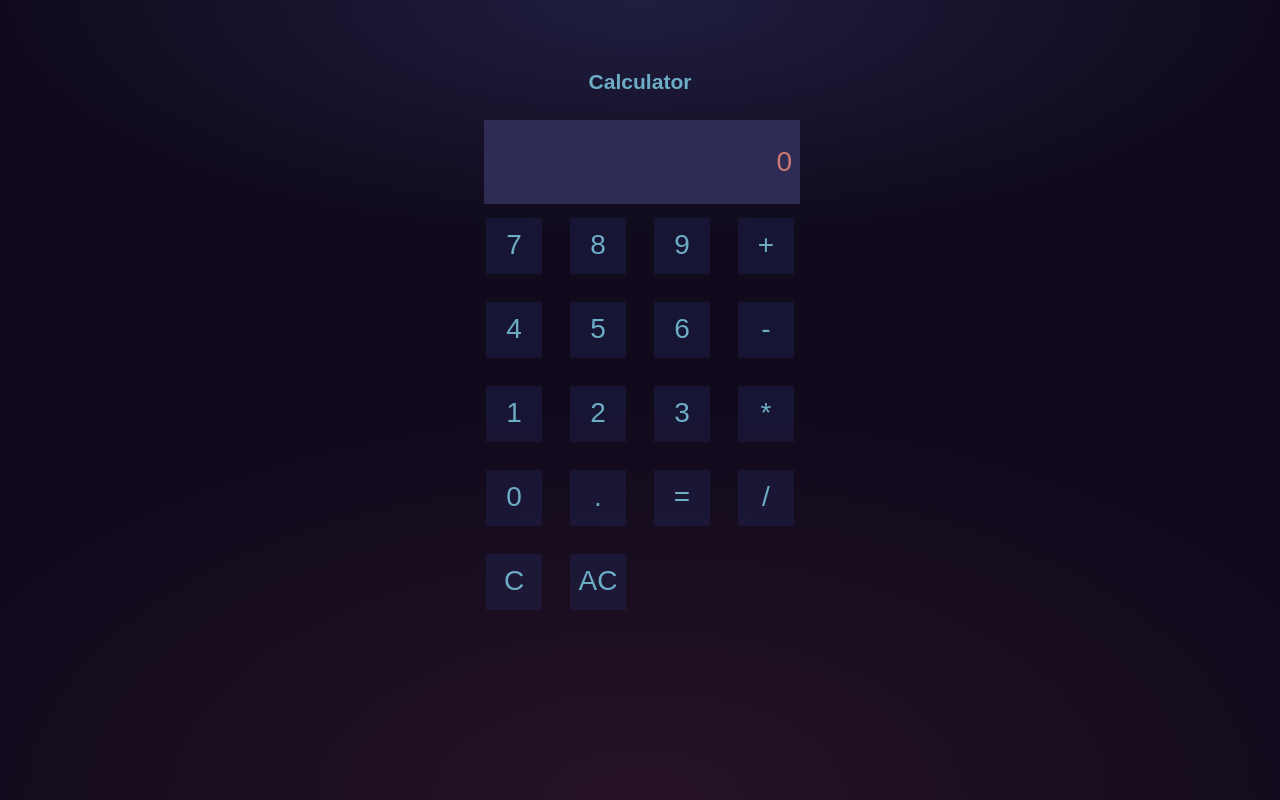
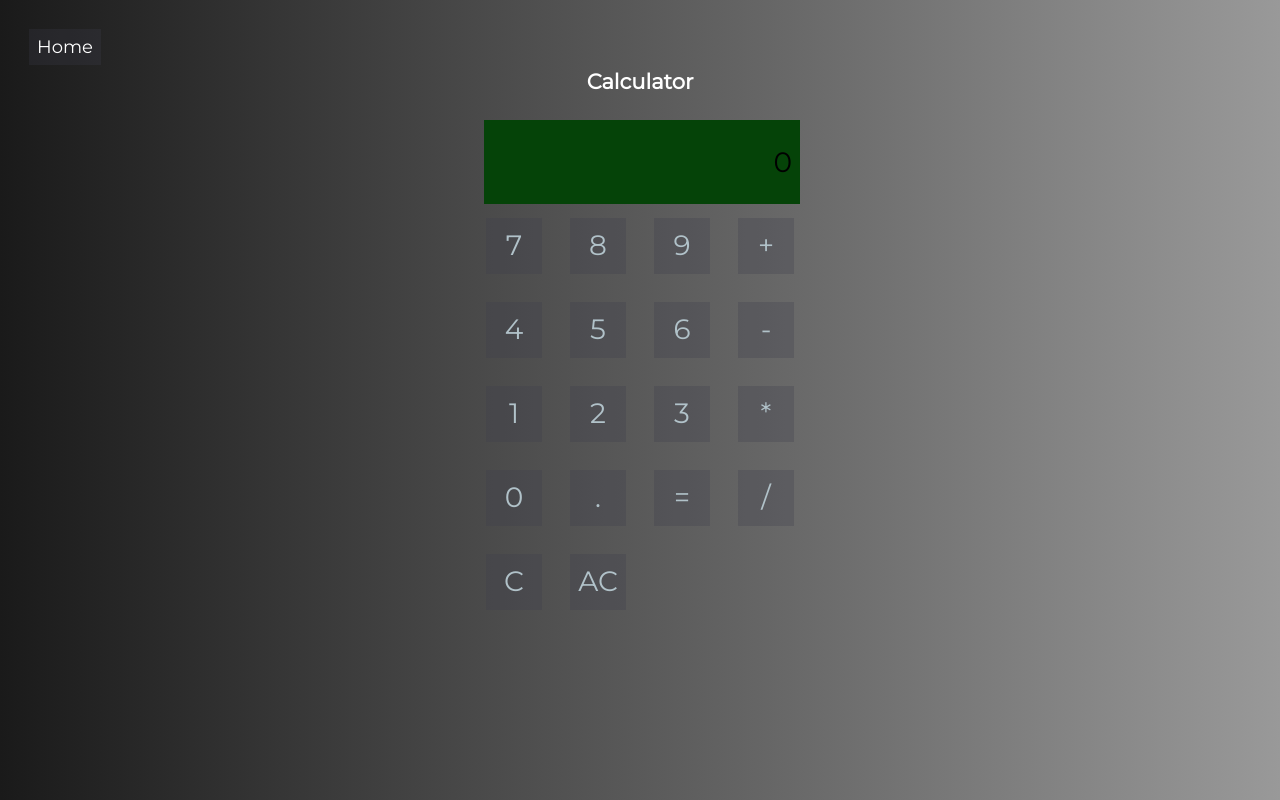
Before and after one commit to Honzikoi/prontoJs, a plain HTML site: page calculator/calculator.html in a window 1280 px wide. Drawn offline with Linux system fonts and the light colour scheme.

Commit message:
J'ai oublier de branch sorry

```diff
--- a/calculator/calculator.css
+++ b/calculator/calculator.css
@@ -1,4 +1,4 @@
-@import url("https://fonts.googleapis.com/css2?family=Open+Sans&display=swap");
+@import url("https://fonts.googleapis.com/css?family=Montserrat");
 
 .dispDate p{
   display: inline;
@@ -7,17 +7,17 @@
 html {
   background: #100a1c;
   background-image:
-    radial-gradient(50% 30% ellipse at center top, #201e40 0%, rgba(0,0,0,0) 100%),
-    radial-gradient(60% 50% ellipse at center bottom, #261226 0%, #100a1c 100%);
+    linear-gradient(to right, #1a1a1a 0%, #999999 100%);
   background-attachment: fixed;
-  color: #6cacc5;
+  color: #ffffff;
 }
 
 body {
-  color: #6cacc5;
+  color: #ffffff;
   font: 300 18px/1.6 "Source Sans Pro",sans-serif;
   padding: 2em 0 2em;
   text-align: center;
+  font-family: Montserrat;
 }
 
 /* Gradient text only on Webkit */
@@ -35,16 +35,15 @@ body {
   font-size: 28px;
   margin: 0 auto;
   width: 10em;
+  font-family: Montserrat;
+}
 
-  &::before,
-  &::after {
-    content: " ";
-    display: table;
-  }
-
-  &::after {
-    clear: both;
-  }
+.calculator::before, .calculator::after {
+  content: " ";
+  display: table;
+}
+.calculator::after {
+  clear: both;
 }
 
 /* Calculator after dividing by zero */
@@ -56,8 +55,8 @@ body {
 
 .viewer {
   margin-left: 12px;
-  color: #c97874;
-  background-color: #2e2b54;
+  color: #000000;
+  background-color: #054308;
   float: left;
   padding-right: 8px;
   line-height: 3em;
@@ -70,8 +69,8 @@ body {
 
 button {
   border: 0;
-  background: rgba(42,50,113, .28);
-  color: #6cacc5;
+  background: rgba(62, 63, 75, 0.28);
+  color: #b1c2c9;
   cursor: pointer;
   float: left;
   font: inherit;
@@ -81,7 +80,16 @@ button {
   transition: all 0.5s;
 
 }
-
+.redirect .btnHome{
+  position: absolute;
+  top: 20px;
+  left: 20px;
+  width: 4em;
+  height: 2em;
+  font-family: Montserrat;
+  user-select: none;
+  color:#fff;
+}
 
 
 @media (min-width: 420px) {
--- a/calculator/calculator.html
+++ b/calculator/calculator.html
@@ -38,7 +38,7 @@
     <button id="del" class="del">C</button>
     <button id="clear" class="clear">AC</button>
   </div>
-
+  <a class="redirect" href="http://127.0.0.1:5501/"><button class="btnHome">Home</button></a>
 </body>
   <script src="calculator.js"></script>
 </html>
--- a/horloge/clock.css
+++ b/horloge/clock.css
@@ -1,4 +1,5 @@
-/* RESET : */
+@import url("https://fonts.googleapis.com/css?family=Montserrat");
+
 *,
 *::before,
 *::after {
--- a/style.css
+++ b/style.css
@@ -7,11 +7,11 @@ html {
   -o-background-size: cover; */
   /* background-size: cover; */
   background-repeat: no-repeat;
-  background: -webkit-linear-gradient(to left top, rgb(10, 10, 11), rgb(206, 198, 198));
-  background: -moz-linear-gradient(to left top, rgb(10, 10, 11), rgb(206, 198, 198));
-  background: -ms-linear-gradient(to left top, rgb(10, 10, 11), rgb(206, 198, 198));
-  background: -o-linear-gradient(to left top,  rgb(10, 10, 11), rgb(206, 198, 198));
-  background: linear-gradient(to left top, rgb(10, 10, 11), rgb(206, 198, 198));
+  background: -webkit-linear-gradient(to right, #1a1a1a 0%, #999999 100%);
+  background: -moz-linear-gradient(to right, #1a1a1a 0%, #999999 100%);
+  background: -ms-linear-gradient(to right, #1a1a1a 0%, #999999 100%);
+  background: -o-linear-gradient(to right, #1a1a1a 0%, #999999 100%);
+  background: linear-gradient(to right, #1a1a1a 0%, #999999 100%);
 }
 
 .card {
```
